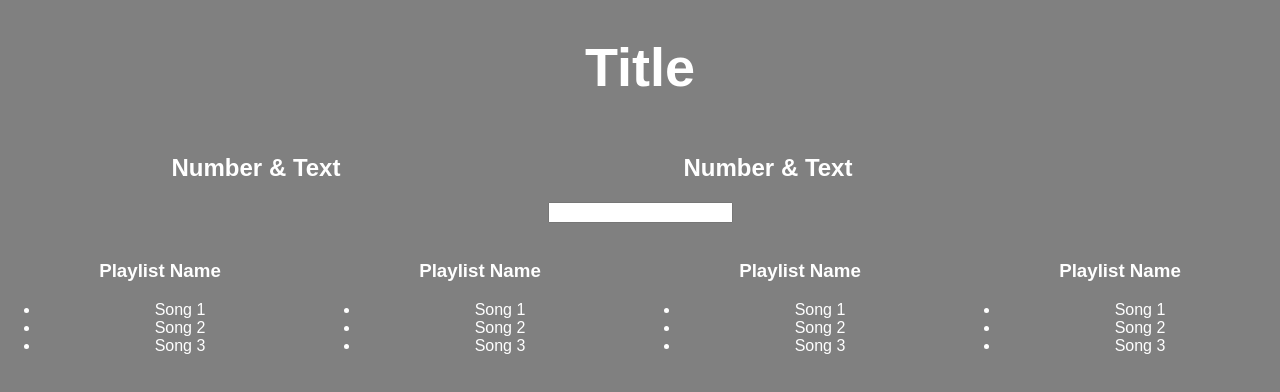
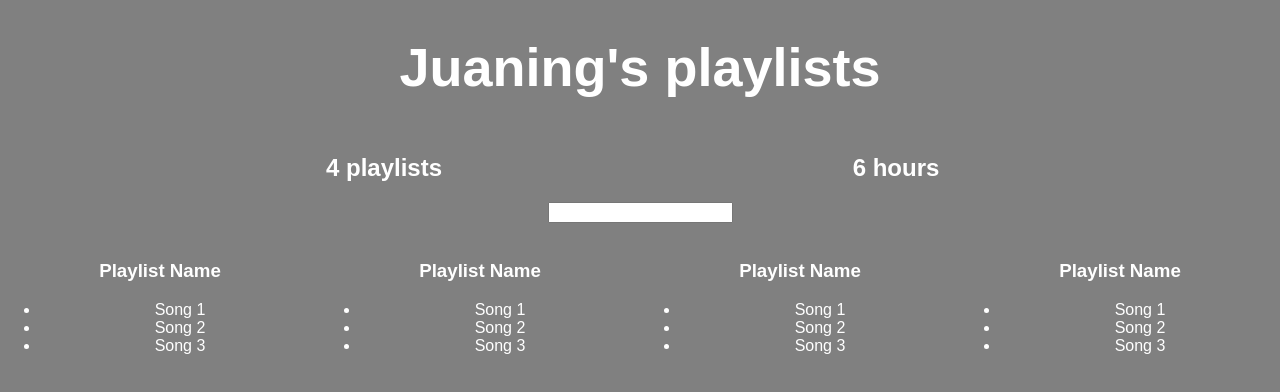
Before and after one commit to juaning/spotify-playlist, a React (Create React App) app: page / in a window 1280 px wide. Shown: the top 392 px of the page. Built offline with nearby package versions, Linux system fonts and the light colour scheme.

Commit message:
Add fake server data to title and counters

```diff
--- a/src/App.css
+++ b/src/App.css
@@ -1,3 +1,4 @@
 html, body {
   background-color: gray;
+  text-align: center
 }
--- a/src/App.js
+++ b/src/App.js
@@ -2,14 +2,68 @@ import React, { Component } from 'react';
 import './App.css';
 
 const defaultStyle = {
-  color: '#FFF',
-  textAlign: 'center'
+  color: '#FFF'
 };
-class Aggregate extends Component {
+
+const fakeServerData = {
+  user: {
+    name: 'Juaning',
+    playlists: [
+      {
+        name: 'My favourites',
+        songs: [
+          { name: 'Beat it', duration: 1345 },
+          { name: 'Cannelloni maccaronni', duration: 2140 },
+          { name: 'Rosa helikopter', duration: 1749 }
+        ],
+      },
+      {
+        name: 'Discover weekly',
+        songs: [
+          { name: 'Beat it', duration: 1345 },
+          { name: 'Cannelloni maccaronni', duration: 2140 },
+          { name: 'Rosa helikopter', duration: 1749 }
+        ]
+      },
+      {
+        name: 'Another playlist - The best!',
+        songs: [
+          { name: 'Beat it', duration: 1345 },
+          { name: 'Cannelloni maccaronni', duration: 2140 },
+          { name: 'Rosa helikopter', duration: 1749 }
+        ]
+      },
+      {
+        name: 'Playlist - Yeah!',
+        songs: [
+          { name: 'Beat it', duration: 1345 },
+          { name: 'Cannelloni maccaronni', duration: 2140 },
+          { name: 'Rosa helikopter', duration: 1749 }
+        ]
+      },
+    ],
+  }
+};
+
+class PlaylistCounter extends Component {
   render() {
+    const playlists = this.props.playlists || 0;
     return (
       <div style={{...defaultStyle, width: '40%', display: 'inline-block'}}>
-        <h2>Number & Text</h2>
+        <h2>{playlists.length} playlists</h2>
+      </div>
+    );
+  }
+}
+
+class HoursCounter extends Component {
+  render() {
+    const totalDuration = this.props.playlists
+      .reduce((songs, playlist) => songs.concat(playlist.songs), [])
+      .reduce((totalDuration, song) => totalDuration + song.duration, 0);
+    return (
+      <div style={{...defaultStyle, width: '40%', display: 'inline-block'}}>
+        <h2>{Math.round(totalDuration/60/60)} hours</h2>
       </div>
     );
   }
@@ -43,17 +97,35 @@ class Playlist extends Component {
 }
 
 class App extends Component {
+  constructor() {
+    super();
+    this.state = {
+      serverData: {}
+    }
+  }
+  componentDidMount() {
+    setTimeout(() => this.setState({serverData: fakeServerData}), 500);
+
+  }
   render() {
+    const user = this.state.serverData.user && this.state.serverData.user;
+    const playlists = user && user.playlists;
     return (
       <div className="App">
-        <h1 style={{...defaultStyle, fontSize: '54px'}}>Title</h1>
-        <Aggregate />
-        <Aggregate />
-        <Filter />
-        <Playlist />
-        <Playlist />
-        <Playlist />
-        <Playlist />
+        {user ?
+        <div>
+          <h1 style={{...defaultStyle, fontSize: '54px'}}>
+            {user.name}'s playlists
+          </h1>
+          <PlaylistCounter playlists={playlists} />
+          <HoursCounter playlists={playlists} />
+          <Filter />
+          <Playlist />
+          <Playlist />
+          <Playlist />
+          <Playlist />
+        </div> : <h1 style={defaultStyle}>Loading...</h1>
+        }
       </div>
     );
   }
```
